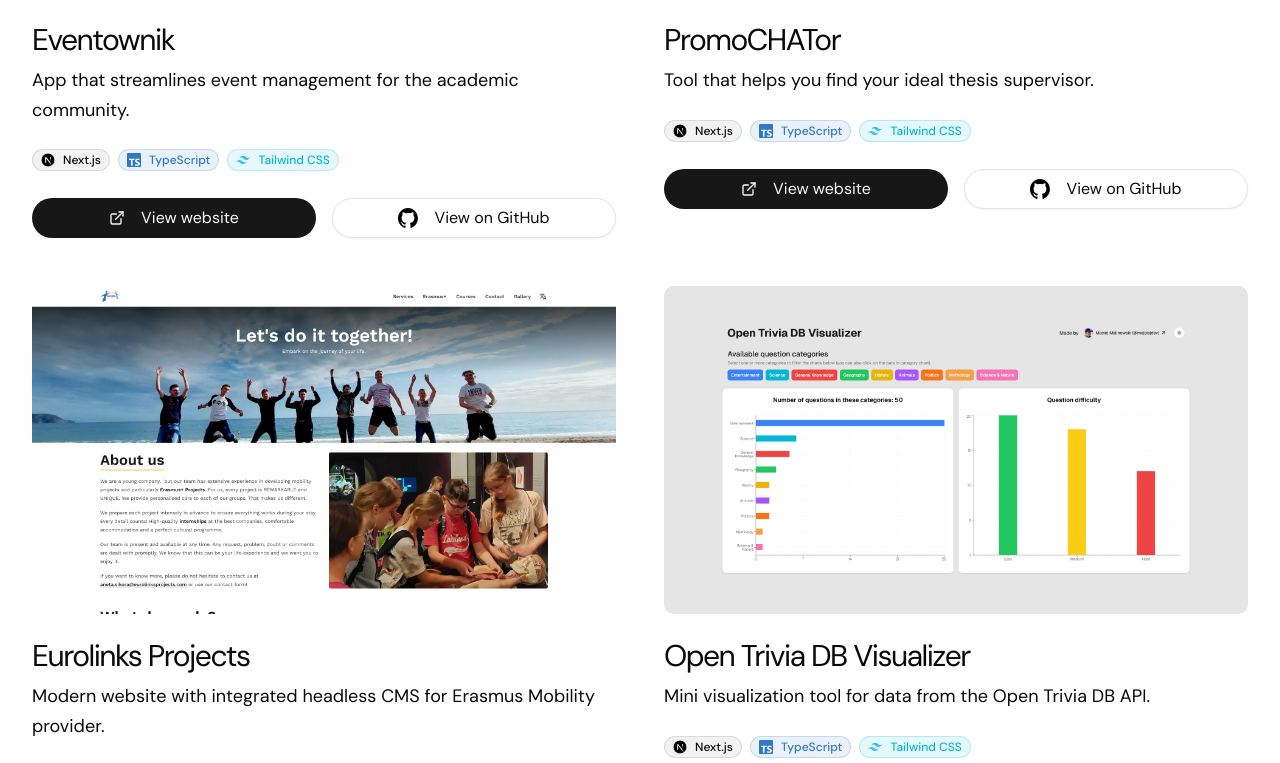
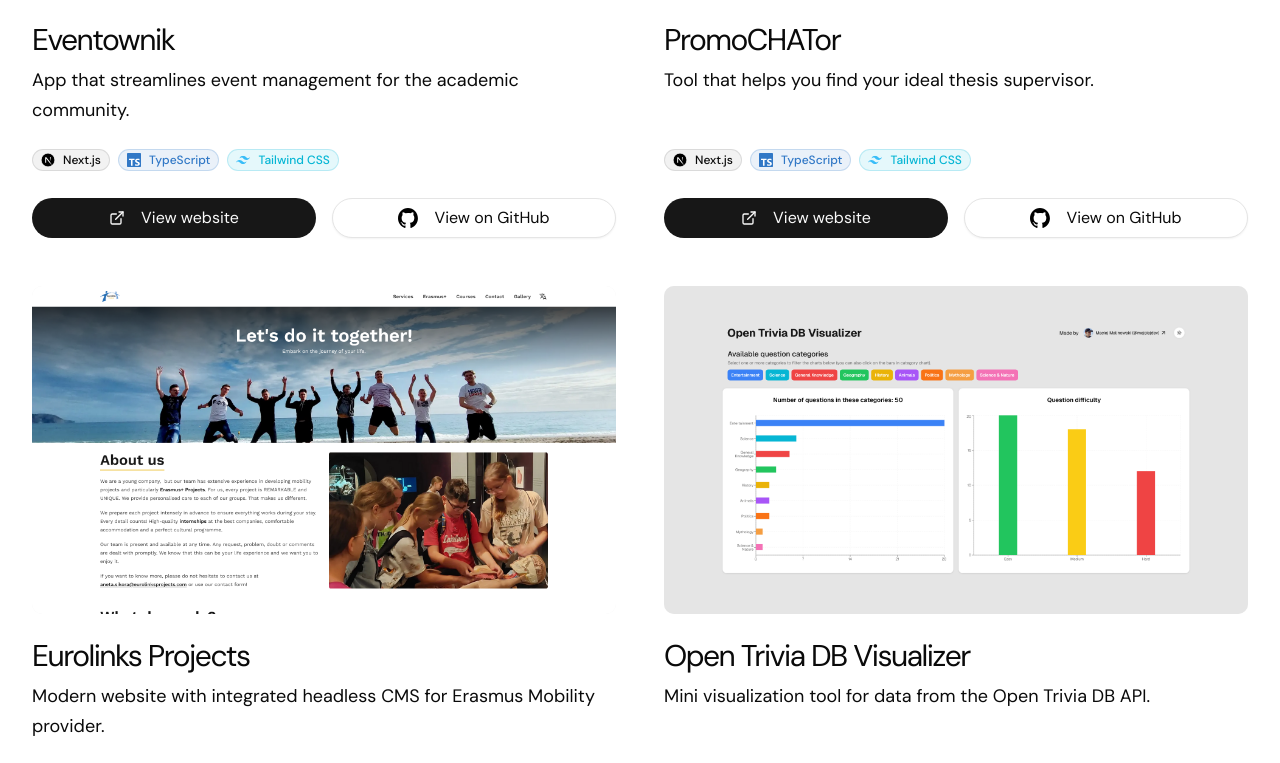
Before and after one commit to mejsiejdev/portfolio, a Next.js app: page / in a window 1280 px wide. Shown: the part 1199-1962 px from the top of the page. Built offline with nearby package versions, Linux system fonts and the light colour scheme.

Commit message:
feat: various improvements
- hoist animation configs
- add rel="noopener noreferrer" to external links
- fix layout issues with the skill tags
- hoist routes array

```diff
--- a/src/app/(landing)/sections/about.tsx
+++ b/src/app/(landing)/sections/about.tsx
@@ -3,15 +3,19 @@
 import { motion } from "framer-motion";
 import Link from "next/link";
 
+const fadeInAnimation = {
+  initial: { opacity: 0, y: 20 },
+  whileInView: { opacity: 1, y: 0 },
+  viewport: { once: true },
+  transition: { duration: 0.5 },
+};
+
 export function About() {
   return (
     <motion.section
+      {...fadeInAnimation}
       id="about"
       className="container flex flex-col gap-6"
-      initial={{ opacity: 0, y: 20 }}
-      whileInView={{ opacity: 1, y: 0 }}
-      viewport={{ once: true }}
-      transition={{ duration: 0.5 }}
     >
       <h2>About Me</h2>
       <div className="space-y-6 text-paragraph">
@@ -20,7 +24,7 @@
           love for clean, efficient code. My journey in web development started
           back in highschool where I got introduced to HTML and CSS and one of
           the teachers mentioned JavaScript frameworks - I dug deeper into them,
-          found Fireship's Youtube channel and picked up technologies like
+          found Fireship&apos;s Youtube channel and picked up technologies like
           Next.js, TypeScript and Tailwind CSS.
         </p>
         <p>
@@ -28,6 +32,7 @@
           <Link
             href="https://solvro.pwr.edu.pl/"
             target="_blank"
+            rel="noopener noreferrer"
             className="hover:text-primary transition-colors font-medium"
           >
             Solvro Science Club
@@ -36,6 +41,7 @@
           <Link
             href="https://pwr.edu.pl/en/"
             target="_blank"
+            rel="noopener noreferrer"
             className="hover:text-primary transition-colors font-medium"
           >
             Wrocław University of Science and Technology
@@ -44,10 +50,11 @@
           to make the academic life of students easier.
         </p>
         <p>
-          When I'm not coding, I am creating music under my producer alias,{" "}
+          When I&apos;m not coding, I am creating music under my producer alias,{" "}
           <Link
             href="https://linktr.ee/coegi"
             target="_blank"
+            rel="noopener noreferrer"
             className="hover:text-primary transition-colors font-medium"
           >
             Coegi
--- a/src/app/(landing)/sections/certificates.tsx
+++ b/src/app/(landing)/sections/certificates.tsx
@@ -31,13 +31,27 @@
   },
 ];
 
+const sectionAnimation = {
+  initial: { opacity: 0, y: 20 },
+  whileInView: { opacity: 1, y: 0 },
+  viewport: { once: true },
+  transition: { duration: 0.5 },
+};
+
+const cardAnimation = (index: number) => ({
+  initial: { opacity: 0, y: 20 },
+  whileInView: { opacity: 1, y: 0 },
+  viewport: { once: true },
+  transition: { duration: 0.4, delay: index * 0.1 },
+});
+
+// Create Map for O(1) skill lookups
+const skillsMap = new Map(allSkills.map((s) => [s.name, s]));
+
 export function Certificates() {
   return (
     <motion.section
-      initial={{ opacity: 0, y: 20 }}
-      whileInView={{ opacity: 1, y: 0 }}
-      viewport={{ once: true }}
-      transition={{ duration: 0.5 }}
+      {...sectionAnimation}
       id="certificates"
       className="scroll-mt-16"
     >
@@ -46,10 +60,7 @@
         {certificates.map((certificate, index) => (
           <motion.div
             key={index}
-            initial={{ opacity: 0, y: 20 }}
-            whileInView={{ opacity: 1, y: 0 }}
-            viewport={{ once: true }}
-            transition={{ duration: 0.4, delay: index * 0.1 }}
+            {...cardAnimation(index)}
             className="flex flex-col gap-4 p-6 border rounded-xl bg-card hover:bg-accent/5 transition-colors"
           >
             <div className="flex items-start justify-between">
@@ -61,9 +72,9 @@
               </div>
             </div>
 
-            <div className="flex flex-wrap gap-2 mt-auto">
+            <div className="flex flex-wrap gap-2 mb-auto lg:mt-auto lg:mb-0">
               {certificate.tags.map((tag) => {
-                const skill = allSkills.find((s) => s.name === tag);
+                const skill = skillsMap.get(tag);
                 return (
                   <Badge
                     key={tag}
@@ -94,7 +105,11 @@
               asChild
               className="w-full mt-2"
             >
-              <Link href={certificate.link} target="_blank">
+              <Link
+                href={certificate.link}
+                target="_blank"
+                rel="noopener noreferrer"
+              >
                 <ExternalLink className="mr-2 h-4 w-4" />
                 View Credential
               </Link>
--- a/src/app/(landing)/sections/contact.tsx
+++ b/src/app/(landing)/sections/contact.tsx
@@ -23,6 +23,13 @@
   }),
 });
 
+const fadeInAnimation = {
+  initial: { opacity: 0, y: 20 },
+  whileInView: { opacity: 1, y: 0 },
+  viewport: { once: true },
+  transition: { duration: 0.5 },
+};
+
 export function Contact() {
   const form = useForm<z.infer<typeof formSchema>>({
     resolver: zodResolver(formSchema),
@@ -44,13 +51,7 @@
   }
 
   return (
-    <motion.section
-      id="contact"
-      initial={{ opacity: 0, y: 20 }}
-      whileInView={{ opacity: 1, y: 0 }}
-      viewport={{ once: true }}
-      transition={{ duration: 0.5 }}
-    >
+    <motion.section {...fadeInAnimation} id="contact">
       <h2>Get in Touch</h2>
       <form className="space-y-4" onSubmit={form.handleSubmit(onSubmit)}>
         <div className="grid grid-cols-1 md:grid-cols-2 gap-4">
--- a/src/app/(landing)/sections/hero.tsx
+++ b/src/app/(landing)/sections/hero.tsx
@@ -6,27 +6,29 @@
 import { Button } from "@/components/ui/button";
 import { Avatar, AvatarFallback, AvatarImage } from "@/components/ui/avatar";
 
+const fadeInAnimation = {
+  initial: { opacity: 0, y: 20 },
+  animate: { opacity: 1, y: 0 },
+  transition: { duration: 0.5 },
+};
+
 export function Hero() {
   return (
-    <motion.section
-      initial={{ opacity: 0, y: 20 }}
-      animate={{ opacity: 1, y: 0 }}
-      transition={{ duration: 0.5 }}
-      className="pt-20"
-    >
+    <motion.section {...fadeInAnimation} className="pt-20">
       <Avatar className="h-16 w-16 md:h-20 md:w-20">
         <AvatarImage src={"/pfp.jpg"} alt="Maciej" />
         <AvatarFallback>M</AvatarFallback>
       </Avatar>
       <div className="flex flex-col gap-4">
-        <h1 className="text-5xl tracking-tighter">
-          Hello, I'm <span className="text-sky-500">Maciej</span>
+        <h1 className="text-5xl tracking-tighter text-balance">
+          Hello, I&apos;m <span className="text-sky-500">Maciej</span>
         </h1>
         <p className="text-paragraph">
           I am a Frontend Developer at{" "}
           <Link
             href="https://solvro.pwr.edu.pl/"
             target="_blank"
+            rel="noopener noreferrer"
             className="hover:text-primary transition-colors font-medium"
           >
             Solvro Science Club
@@ -35,6 +37,7 @@
           <Link
             href="https://pwr.edu.pl/en/"
             target="_blank"
+            rel="noopener noreferrer"
             className="hover:text-primary transition-colors font-medium"
           >
             Wrocław University of Science and Technology
@@ -48,9 +51,13 @@
           size={"lg"}
           asChild
         >
-          <Link href="https://github.com/mejsiejdev" target="_blank">
-            <div className="relative h-5 w-5">
-              <Image src="/logo/github.svg" alt="GitHub" fill />
+          <Link
+            href="https://github.com/mejsiejdev"
+            target="_blank"
+            rel="noopener noreferrer"
+          >
+            <div className="relative h-5 w-5" aria-hidden="true">
+              <Image src="/logo/github.svg" alt="" fill sizes="20px" />
             </div>
             View my profile on GitHub
           </Link>
@@ -63,9 +70,10 @@
           <Link
             href="https://www.linkedin.com/in/maciej-malinowski-8a5807239/"
             target="_blank"
+            rel="noopener noreferrer"
           >
-            <div className="relative h-5 w-5">
-              <Image src="/logo/linkedin.png" alt="LinkedIn" fill />
+            <div className="relative h-5 w-5" aria-hidden="true">
+              <Image src="/logo/linkedin.png" alt="" fill sizes="20px" />
             </div>
             View my profile on LinkedIn
           </Link>
--- a/src/app/(landing)/sections/projects.tsx
+++ b/src/app/(landing)/sections/projects.tsx
@@ -58,24 +58,32 @@
   },
 ];
 
+const sectionAnimation = {
+  initial: { opacity: 0, y: 20 },
+  whileInView: { opacity: 1, y: 0 },
+  viewport: { once: true },
+  transition: { duration: 0.5 },
+};
+
+const cardAnimation = (index: number) => ({
+  initial: { opacity: 0, y: 20 },
+  whileInView: { opacity: 1, y: 0 },
+  viewport: { once: true },
+  transition: { duration: 0.4, delay: index * 0.1 },
+});
+
+// Create Map for O(1) skill lookups
+const skillsMap = new Map(allSkills.map((s) => [s.name, s]));
+
 export function Projects() {
   return (
-    <motion.section
-      initial={{ opacity: 0, y: 20 }}
-      whileInView={{ opacity: 1, y: 0 }}
-      viewport={{ once: true }}
-      transition={{ duration: 0.5 }}
-      id="projects"
-    >
+    <motion.section {...sectionAnimation} id="projects">
       <h2>Projects</h2>
       <div className="grid grid-cols-1 md:grid-cols-2 gap-12">
         {projects.map((project, index) => (
           <motion.div
             key={index}
-            initial={{ opacity: 0, y: 20 }}
-            whileInView={{ opacity: 1, y: 0 }}
-            viewport={{ once: true }}
-            transition={{ duration: 0.4, delay: index * 0.1 }}
+            {...cardAnimation(index)}
             className="flex flex-col gap-6"
           >
             <div className="relative aspect-video w-full overflow-hidden rounded-lg bg-neutral-100 dark:bg-neutral-700">
@@ -84,26 +92,29 @@
                 alt={project.name}
                 className="object-cover dark:hidden"
                 fill
+                sizes="(max-width: 768px) 100vw, 50vw"
               />
               <Image
                 src={project.imageDark || project.image}
                 alt={project.name}
                 className="hidden object-cover dark:block"
                 fill
+                sizes="(max-width: 768px) 100vw, 50vw"
               />
             </div>
             <div className="space-y-2">
               <h3>{project.name}</h3>
               <p className="text-paragraph">{project.description}</p>
             </div>
-            <div className="flex flex-wrap gap-2">
+            <div className="flex flex-wrap gap-2 mb-auto lg:mt-auto lg:mb-0">
               {project.tags.map((tag) => {
-                const skill = allSkills.find((s) => s.name === tag);
+                const skill = skillsMap.get(tag);
                 return (
                   <Link
                     key={tag}
                     href={skill?.href || "#"}
                     target={skill?.href ? "_blank" : undefined}
+                    rel={skill?.href ? "noopener noreferrer" : undefined}
                     className={!skill?.href ? "cursor-default" : ""}
                   >
                     <Badge
@@ -134,13 +145,21 @@
                 asChild
                 className={cn("flex-1", !project.code && "col-span-2")}
               >
-                <Link href={project.demo} target="_blank">
+                <Link
+                  href={project.demo}
+                  target="_blank"
+                  rel="noopener noreferrer"
+                >
                   <ExternalLink className="mr-2 h-5 w-5" /> View website
                 </Link>
               </Button>
               <Activity mode={project.code ? "visible" : "hidden"}>
                 <Button variant="outline" size="lg" asChild className="flex-1">
-                  <Link href={project.code!} target="_blank">
+                  <Link
+                    href={project.code!}
+                    target="_blank"
+                    rel="noopener noreferrer"
+                  >
                     <Image
                       src="/logo/github.svg"
                       alt="GitHub"
--- a/src/app/(landing)/sections/skills.tsx
+++ b/src/app/(landing)/sections/skills.tsx
@@ -7,28 +7,30 @@
 
 import { skills } from "@/data/skills";
 
+const sectionAnimation = {
+  initial: { opacity: 0, y: 20 },
+  whileInView: { opacity: 1, y: 0 },
+  viewport: { once: true },
+  transition: { duration: 0.5 },
+};
+
+const itemAnimation = (index: number) => ({
+  initial: { opacity: 0, scale: 0.8 },
+  whileInView: { opacity: 1, scale: 1 },
+  viewport: { once: true },
+  transition: { duration: 0.3, delay: index * 0.05 },
+});
+
 export function Skills() {
   return (
-    <motion.section
-      initial={{ opacity: 0, y: 20 }}
-      whileInView={{ opacity: 1, y: 0 }}
-      viewport={{ once: true }}
-      transition={{ duration: 0.5 }}
-      id="skills"
-    >
+    <motion.section {...sectionAnimation} id="skills">
       <h2>Skills</h2>
       <div className="flex flex-wrap gap-4">
         {skills
           .filter((skill) => skill.icon)
           .map((skill, index) => {
             return (
-              <motion.div
-                key={skill.name}
-                initial={{ opacity: 0, scale: 0.8 }}
-                whileInView={{ opacity: 1, scale: 1 }}
-                viewport={{ once: true }}
-                transition={{ duration: 0.3, delay: index * 0.05 }}
-              >
+              <motion.div key={skill.name} {...itemAnimation(index)}>
                 <Link
                   href={skill.href || "#"}
                   target="_blank"
--- a/src/components/footer.tsx
+++ b/src/components/footer.tsx
@@ -8,7 +8,7 @@
         <Link
           href="https://github.com/mejsiejdev"
           target="_blank"
-          rel="noreferrer"
+          rel="noopener noreferrer"
           className="flex items-center gap-2 group"
         >
           <Avatar className="h-8 w-8">
@@ -22,10 +22,10 @@
         <Link
           href="https://github.com/mejsiejdev/portfolio"
           target="_blank"
-          rel="noreferrer"
+          rel="noopener noreferrer"
           className="flex items-center gap-2 text-sm font-medium text-muted-foreground hover:text-foreground transition-colors"
         >
-          See this website's source code on Github
+          See this website&apos;s source code on Github
         </Link>
       </div>
     </footer>
--- a/src/components/navbar.tsx
+++ b/src/components/navbar.tsx
@@ -11,7 +11,6 @@
   DropdownMenuTrigger,
 } from "@/components/ui/dropdown-menu";
 
-export function Navbar() {
 const routes = [
   { href: "#projects", label: "Projects" },
   { href: "#certificates", label: "Certificates" },
@@ -19,11 +18,12 @@
   {
     href: "/Maciej_Malinowski_Resume.pdf",
     label: "Resume",
-      target: "_blank",
+    target: "_blank" as const,
   },
   { href: "#contact", label: "Contact" },
 ];
 
+export function Navbar() {
   return (
     <header className="fixed top-4 left-1/2 z-50 w-fit -translate-x-1/2 rounded-full border bg-background/80 backdrop-blur shadow-md supports-[backdrop-filter]:bg-background/60">
       <div className="flex h-14 items-center pl-2.5 sm:pl-6 pr-2.5 gap-2 sm:gap-4">
--- a/src/components/scroll-to-top.tsx
+++ b/src/components/scroll-to-top.tsx
@@ -4,6 +4,12 @@
 import { Button } from "@/components/ui/button";
 import { ArrowUp } from "lucide-react";
 import { motion, AnimatePresence } from "framer-motion";
+
+const buttonAnimation = {
+  initial: { opacity: 0, scale: 0.8 },
+  animate: { opacity: 1, scale: 1 },
+  exit: { opacity: 0, scale: 0.8 },
+};
 
 export function ScrollToTop() {
   const [isVisible, setIsVisible] = useState(false);
@@ -17,7 +23,7 @@
       }
     };
 
-    window.addEventListener("scroll", toggleVisibility);
+    window.addEventListener("scroll", toggleVisibility, { passive: true });
 
     return () => window.removeEventListener("scroll", toggleVisibility);
   }, []);
@@ -33,9 +39,7 @@
     <AnimatePresence>
       {isVisible && (
         <motion.div
-          initial={{ opacity: 0, scale: 0.8 }}
-          animate={{ opacity: 1, scale: 1 }}
-          exit={{ opacity: 0, scale: 0.8 }}
+          {...buttonAnimation}
           className="fixed bottom-8 right-8 z-50"
         >
           <Button
```
Lines whose indentation alone changed are shown as unchanged.
